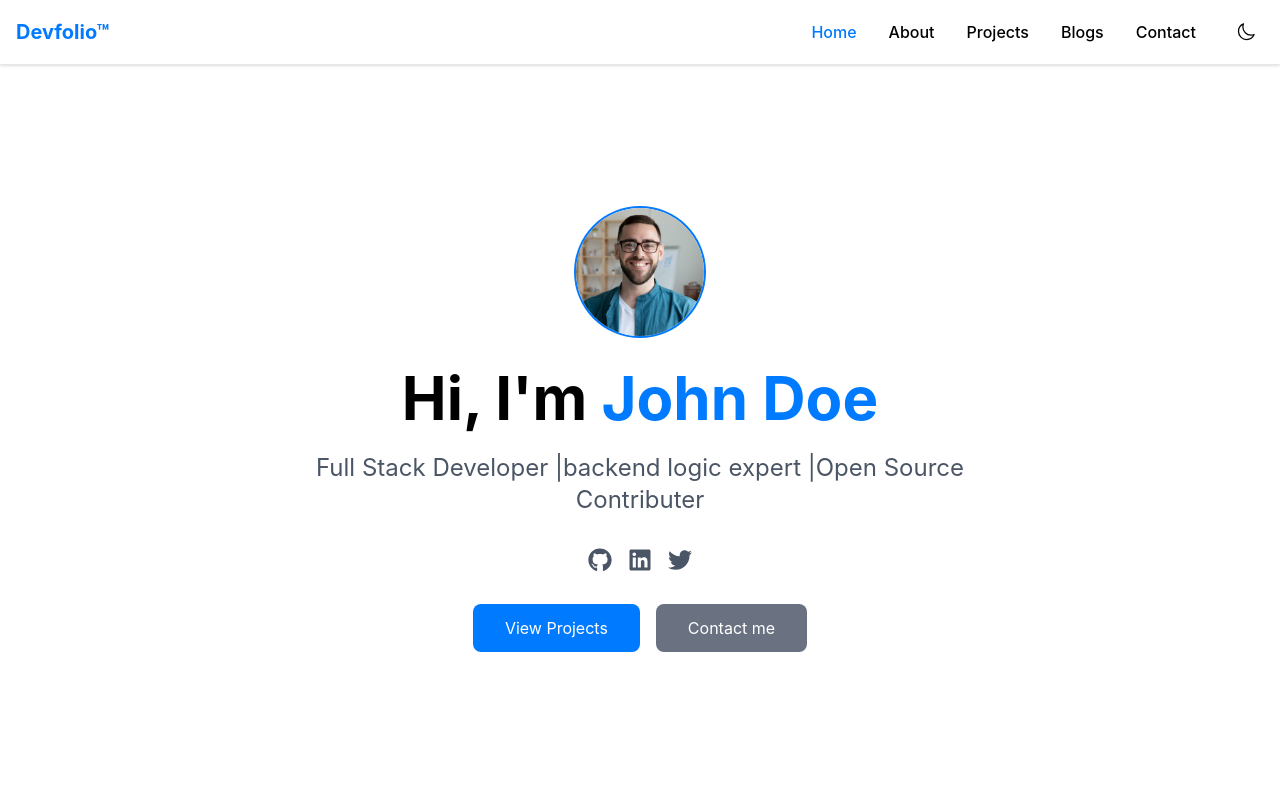
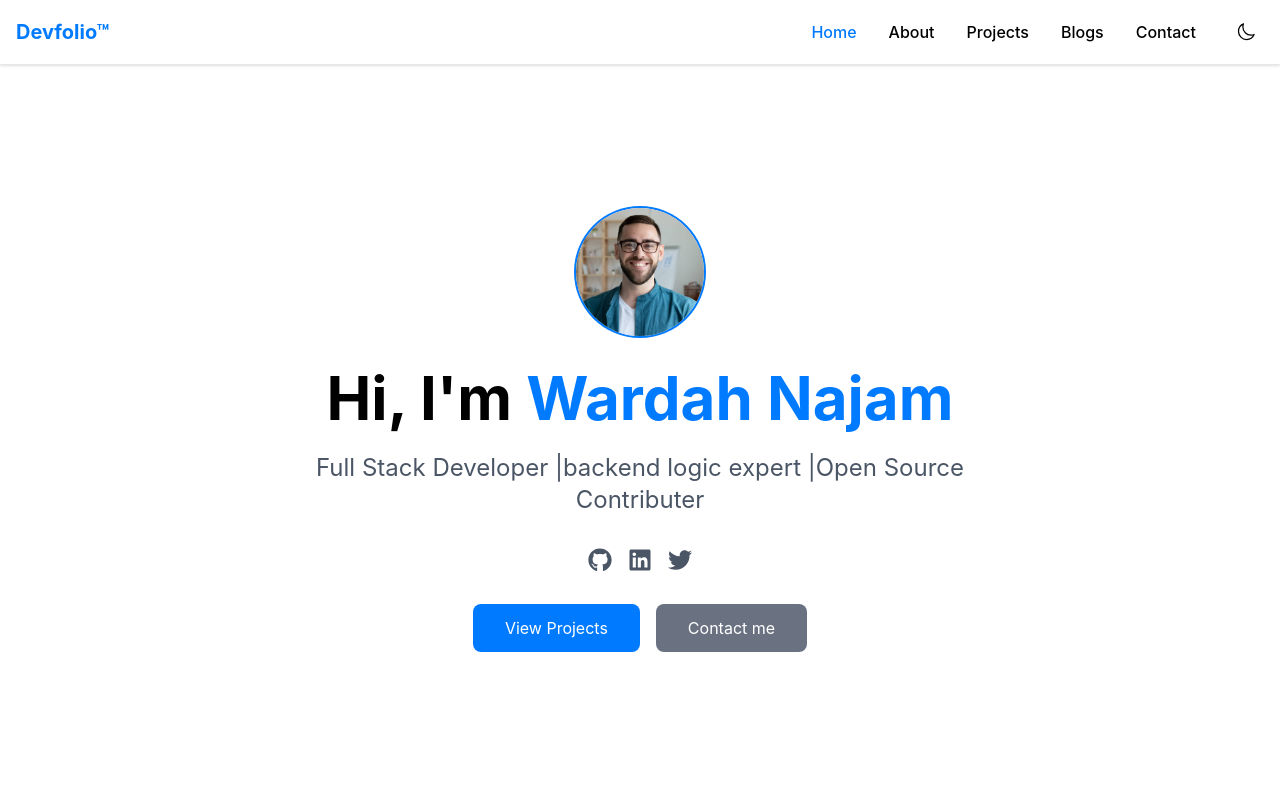
Before and after one commit to wardahrana/Wardah-Profile, a Next.js app: page / in a window 1280 px wide. Shown: the top 800 px of the page. Built offline with nearby package versions, Linux system fonts and the light colour scheme.

Commit message:
Hero-section changes

```diff
--- a/src/app/components/Hero.tsx
+++ b/src/app/components/Hero.tsx
@@ -20,7 +20,7 @@ const Hero = () => {
     <motion.h1
     {...fadeInUp}
     transition={{delay:0.3}}
-    className='text-4xl md:text-6xl font-bold mb-6'> {"Hi, I'm "}  <span className='text-primary'>John Doe</span></motion.h1>
+    className='text-4xl md:text-6xl font-bold mb-6'> {"Hi, I'm "}  <span className='text-primary'>Wardah Najam</span></motion.h1>
 <motion.p
 {...fadeInUp}
 transition={{delay:0.5}}
```
